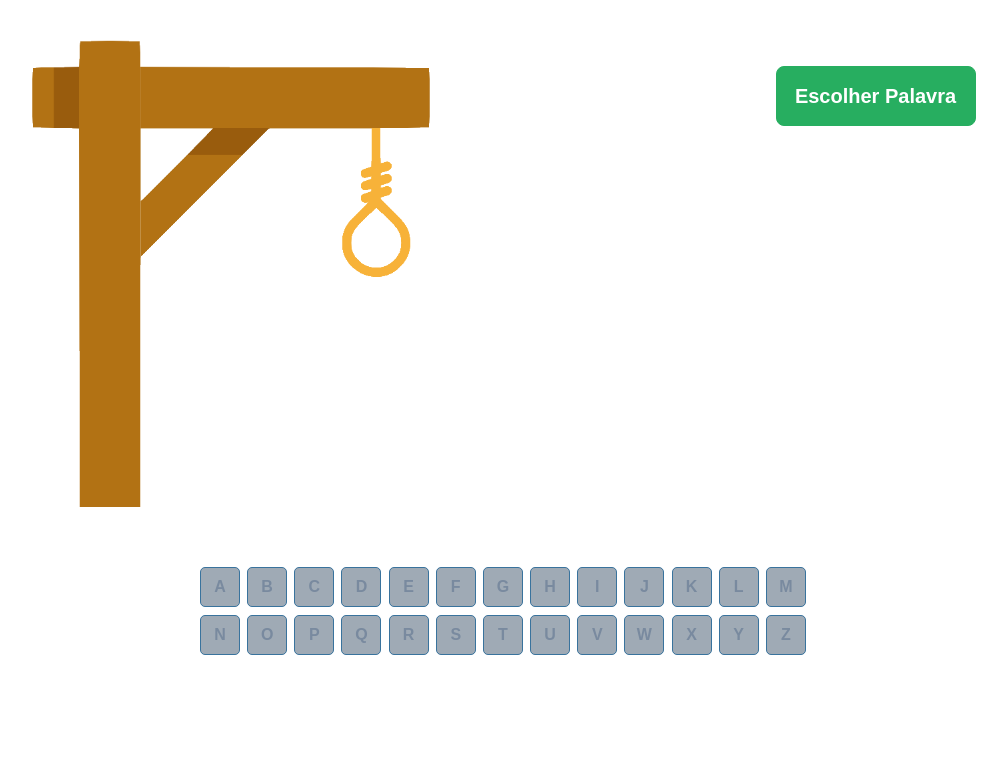
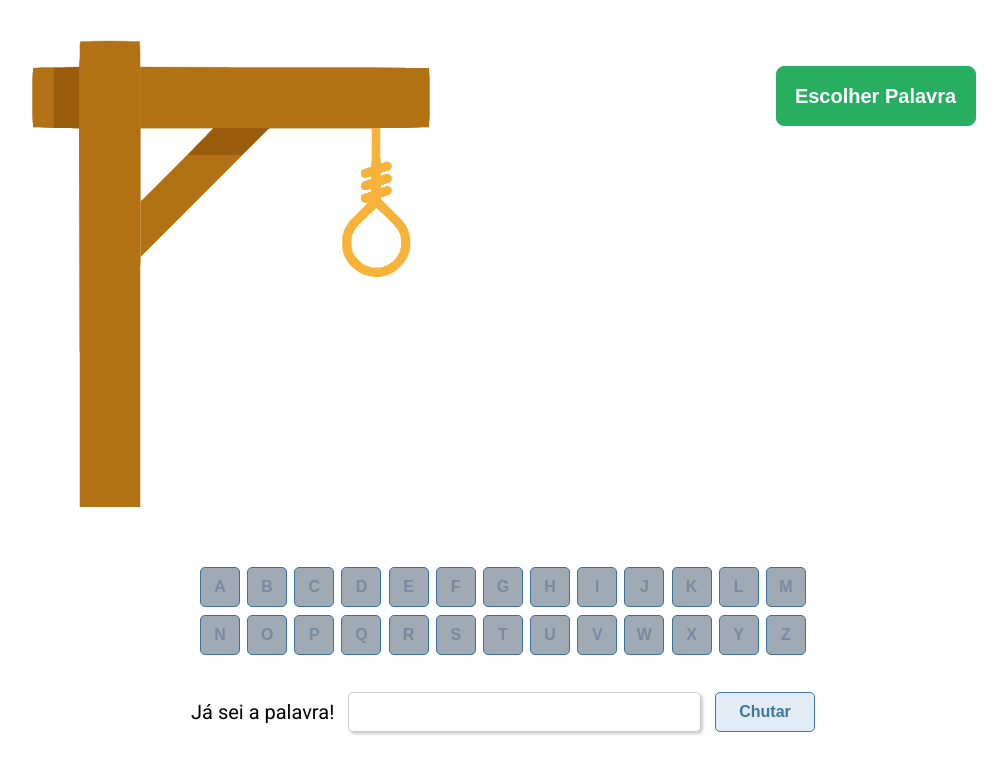
Before and after one commit to thiago-arend/JogoForca, a React (Create React App) app: page / in a window 1280 px wide. Shown: the top 774 px of the page, without its empty margins (137-1144 px from the left). Built offline with nearby package versions, Linux system fonts and the light colour scheme.

Commit message:
finalização layout chute da palavra

```diff
--- a/src/components/App/App.js
+++ b/src/components/App/App.js
@@ -1,7 +1,8 @@
 import './App.css';
+import { useState } from 'react';
 import Jogo from '../Jogo/Jogo.js';
 import Letras from '../Letras/Letras.js';
-import { useState } from 'react';
+import Chute from '../Chute/Chute';
 import listaPalavras from '../../palavras.js';
 
 export default function App() {
@@ -15,8 +16,6 @@ export default function App() {
     const [palavraSorteada, setPalavraSorteada] = useState("");
     const [vitoria, setVitoria] = useState(false);
     const [fimJogo, setFimJogo] = useState(false);
-
-    console.log(palavraSorteada);
 
     function resetEstado(pSorteada) {
         setLetrasDesabilitadas([]);
@@ -37,6 +36,7 @@ export default function App() {
                     letrasDesabilitadas = {letrasDesabilitadas}
                     setLetrasDesabilitadas = {setLetrasDesabilitadas} palavraSorteada = {palavraSorteada}
                     setIndiceImagem = {setIndiceImagem}/>
+            <Chute />
         </div>
     )
 }
--- /dev/null
+++ b/src/components/Chute/Chute.css
@@ -0,0 +1,34 @@
+.container-chute {
+    display: flex;
+    justify-content: space-between;
+    align-items: center;
+
+    margin: 30px auto;
+    width: 624px;
+    height: 40px;
+}
+
+.container-chute span {
+    font-size: 20px;
+    color: #000000;
+}
+
+.container-chute input {
+    width: 353px;
+    height: 100%;
+    border: 1px solid #CCCCCC;
+    background-color: #ffffff;
+    border-radius: 5px;
+    box-shadow: 2px 2px 3px #CCCCCC;
+}
+
+.container-chute button {
+    width: 100px;
+    height: 100%;
+    border: 1px solid #3C76A1;
+    color: #3C76A1;
+    background-color: #E1ECF4;
+    border-radius: 5px;
+    font-size: 16px;
+    font-weight: bold;
+}
--- /dev/null
+++ b/src/components/Chute/Chute.js
@@ -0,0 +1,11 @@
+import './Chute.css';
+
+export default function Chute() {
+    return (
+        <div className="container-chute">
+            <span>Já sei a palavra!</span>
+            <input type="text"></input>
+            <button>Chutar</button>
+        </div>
+    )
+}
--- a/src/css/index.css
+++ b/src/css/index.css
@@ -1,4 +1,4 @@
-@import url('https://fonts.googleapis.com/css2?family=Roboto:wght@100;300;400;500;700;900&display=swap');
+@import url('https://fonts.googleapis.com/css2?family=Roboto:wght@100;200;300;400;500;700;800;900&display=swap');
 
 * {
     box-sizing: border-box;
```
